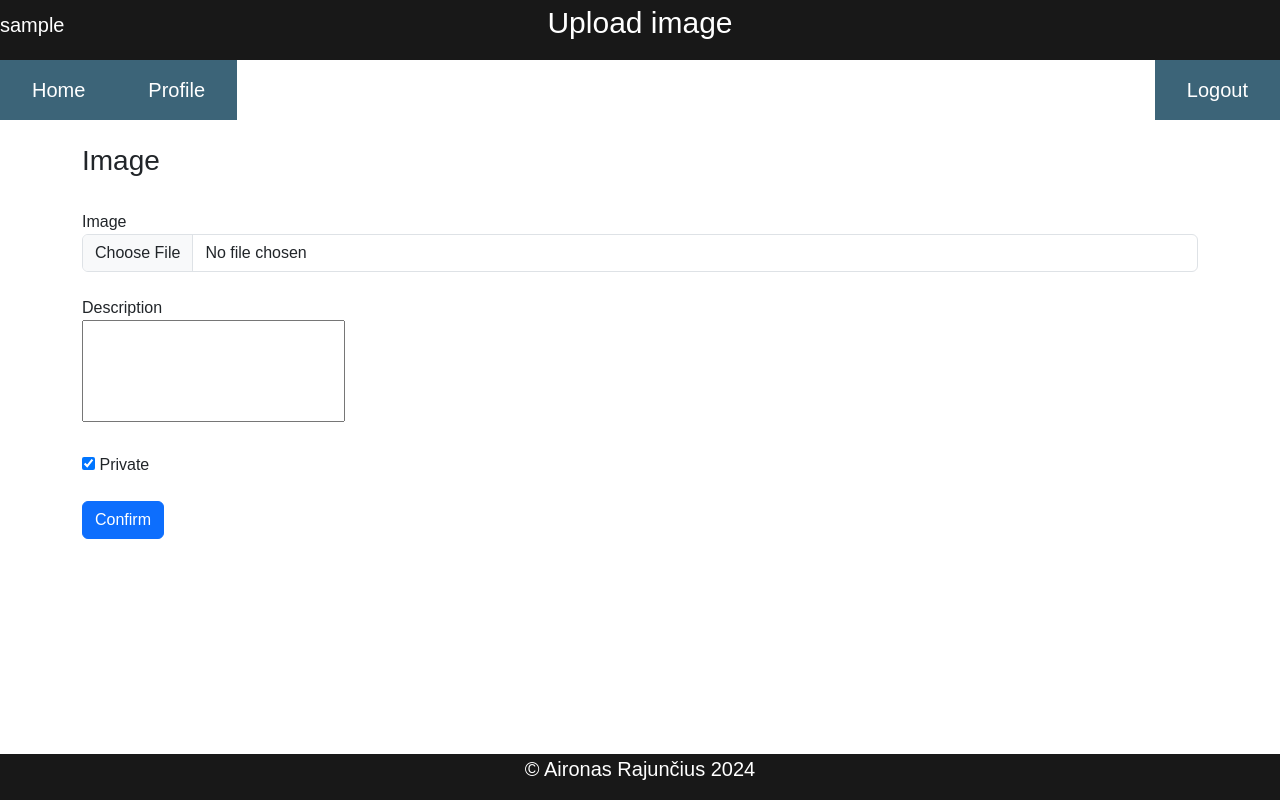
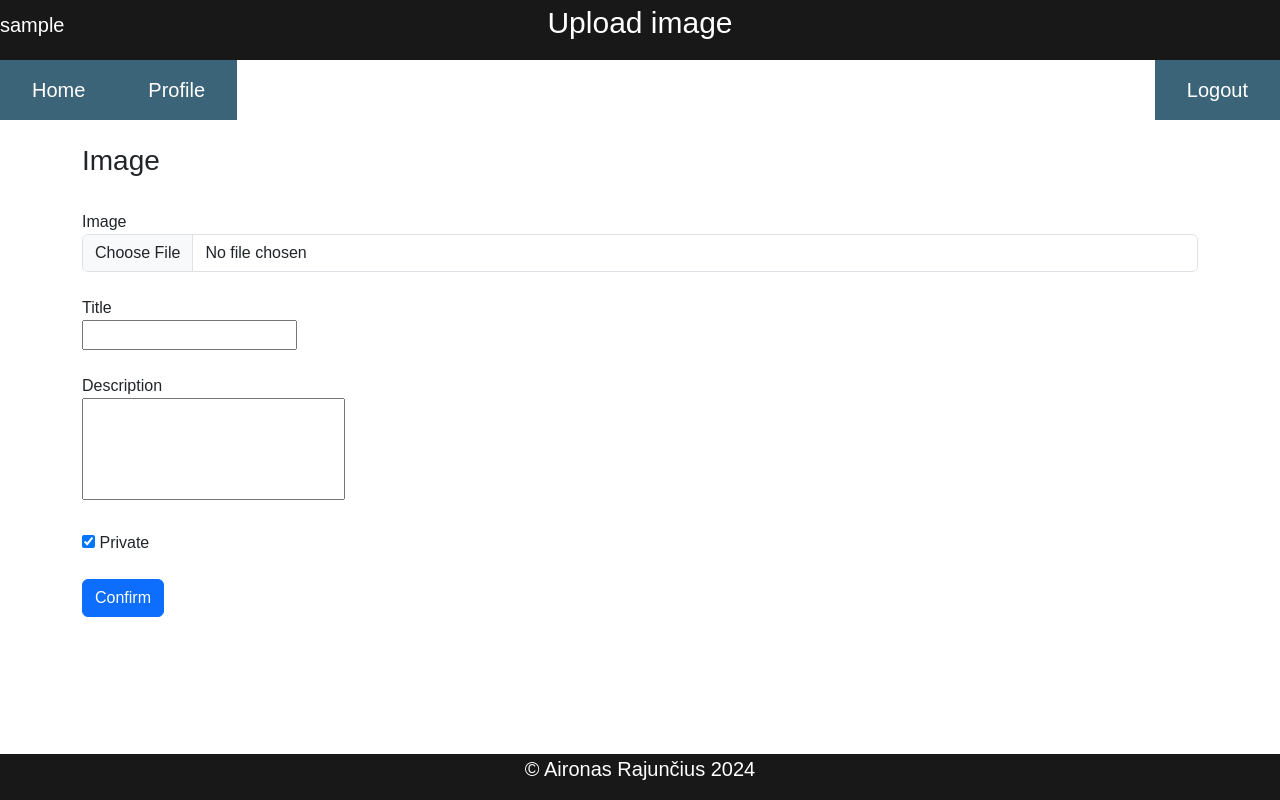
Before and after one commit to AironasGit/ImagerWeb, a Django app: page /imager/upload_img/ in a window 1280 px wide. Run offline with Django 5.2, Linux system fonts and the light colour scheme; the visitor is signed in with stand-in values (Sample User, id 1).

Commit message:
Introduced 'Title' to 'Image'

```diff
--- a/ImagerWeb/Imager/forms.py
+++ b/ImagerWeb/Imager/forms.py
@@ -4,4 +4,4 @@ from .models import Image
 class ImageForm(forms.ModelForm):
     class Meta:
         model = Image
-        fields = ('user', 'image', 'is_private', 'description')
+        fields = ('user', 'image', 'is_private', 'description', 'title')
--- a/ImagerWeb/Imager/models.py
+++ b/ImagerWeb/Imager/models.py
@@ -12,6 +12,7 @@ class Image(models.Model):
     is_private = models.BooleanField(verbose_name='Is Private', default=True)
     description = models.TextField(verbose_name='Description', null=True, blank=True, max_length=100)
     view_count = models.IntegerField(verbose_name='View Count', default=0)
+    title = models.CharField(verbose_name='Title', max_length=30, null=True, blank=True)
 
     def __str__(self):
         if self.is_private:
--- a/ImagerWeb/Imager/static/css/base.css
+++ b/ImagerWeb/Imager/static/css/base.css
@@ -81,7 +81,9 @@ footer{
   margin-bottom: auto;
 }
 .imageCard p{
-  margin: 5px;
+  margin-left: 5px;
+  margin-top: 0;
+  margin-bottom: 0;
   color: white;
 }
 .btn-group .button {
--- a/ImagerWeb/Imager/templates/edit_image.html
+++ b/ImagerWeb/Imager/templates/edit_image.html
@@ -10,6 +10,10 @@
         <textarea name="description" rows="4" cols="26" maxlength="100">{{form.description.value}}</textarea>
     </div>
     <br>
+    <div class="form-group">
+        <input name="title" type="text" maxlength="30" value="{{form.title.value}}"></input>
+    </div>
+    <br>
     <button type="submit" class="btn btn-primary register-button">Update</button>
 </form>
 {% endblock %}
--- a/ImagerWeb/Imager/templates/image.html
+++ b/ImagerWeb/Imager/templates/image.html
@@ -11,8 +11,9 @@
             <textarea readonly name="description" rows="4" cols="26">{{image.description}}</textarea>
         </div>
         <div class="other">
-            <p>{{image.date}}</p>
-            <p>{{image.user__username}}</p>
+            <p>Title: {{image.title}}</p>
+            <p>Date: {{image.date}}</p>
+            <p>Owner {{image.user__username}}</p>
             {% if image.view_count == 1 %}
                 <p>{{image.view_count}} View</p>
             {% else %}
--- a/ImagerWeb/Imager/templates/index.html
+++ b/ImagerWeb/Imager/templates/index.html
@@ -12,6 +12,7 @@
                     <div class="imageContainer">
                         <img src="/media/{{item.image}}"/>
                     </div>
+                    <p>Title: {{item.title}}</p>
                     <p>Date: {{item.date}}</p>
                     <p>Owner: {{item.user__username}}</p>
                     {% if item.view_count == 1 %}
--- a/ImagerWeb/Imager/templates/profile.html
+++ b/ImagerWeb/Imager/templates/profile.html
@@ -41,6 +41,7 @@
                             {% else %}
                                 <p>Public</p>
                             {% endif %}
+                            <p>Title: {{item.title}}</p>
                             <p>Date: {{item.date}}</p>
                         </form>
                         <div style="display: flex;">
--- a/ImagerWeb/Imager/templates/public_profile.html
+++ b/ImagerWeb/Imager/templates/public_profile.html
@@ -17,6 +17,7 @@ blic Profile {% endblock %}
                     <img src="/media/{{item.image}}"/>
                 </div>
                 <br>
+                <p>Title: {{item.title}}</p>
                 <p>Date: {{item.date}}</p>
             </div>
         </form>
--- a/ImagerWeb/Imager/templates/upload_img.html
+++ b/ImagerWeb/Imager/templates/upload_img.html
@@ -17,6 +17,11 @@
             <input name="image" type="file" accept=".jpg, .jpeg, .jfif, .pjpeg, .pjp, .png, .svg, .webp" class="form-control" id="image">
         </div>
         <br>
+        <label for="title" >Title</label>
+        <div class="form-group">
+          <input name="title" type="text" maxlength="30"></input>
+        </div>
+        <br>
         <label for="description" >Description</label>
         <div class="form-group">
           <textarea name="description" rows="4" cols="26" maxlength="100"></textarea>
--- a/ImagerWeb/Imager/views.py
+++ b/ImagerWeb/Imager/views.py
@@ -22,11 +22,11 @@ from datetime import datetime
 import os
 
 def index(request):
-    values = ('user__username', 'image', 'date', 'view_count')
+    values = ('user__username', 'image', 'date', 'view_count', 'title')
     query = request.COOKIES.get('query', '')
     sort_option = request.COOKIES.get('sort_option', 'views_desc')
     sort = get_sort(sort_option)
-    images = Image.objects.filter(is_private=False).values(*values).filter(Q(description__icontains=query) | Q(user__username__icontains=query)).order_by(sort)
+    images = Image.objects.filter(is_private=False).values(*values).filter(Q(description__icontains=query) | Q(user__username__icontains=query) | Q(title__icontains=query)).order_by(sort)
     per_page = 8
     paginator = Paginator(images, per_page=per_page)
     page_number = request.GET.get('page')
@@ -39,7 +39,7 @@ def index(request):
     return render(request, template_name='index.html', context=context)
 
 def image(request, image_name):
-    values = ('user__id', 'user__username', 'image', 'date', 'id', 'view_count', 'description')
+    values = ('user__id', 'user__username', 'image', 'date', 'id', 'view_count', 'description', 'title')
     image = Image.objects.filter(image=image_name).values(*values).first()
     Image.objects.filter(image=image_name).update(view_count=image['view_count']+1)
     context ={
@@ -61,11 +61,11 @@ def edit_image(request, image_name):
             new_image_name = sha256(f"{image_name}{str(datetime.now())}".encode('utf-8')).hexdigest() + '.' + image_name.rsplit('.', 1)[-1]
             old_file = os.path.join(f"{os. getcwd()}\\Imager\\media", image_name)
             new_file = os.path.join(f"{os. getcwd()}\\Imager\\media", new_image_name)
-            Image.objects.filter(image=image_name).update(image=new_image_name, is_private=is_private, description=request.POST.get('description'))
+            Image.objects.filter(image=image_name).update(image=new_image_name, is_private=is_private, description=request.POST.get('description'), title=request.POST.get('title'))
             os.rename(old_file, new_file)
             messages.info(request, f'Image updated')
             return redirect(f'{new_image_name}')
-        Image.objects.filter(image=image_name).update(is_private=is_private, description=request.POST.get('description'))
+        Image.objects.filter(image=image_name).update(is_private=is_private, description=request.POST.get('description'), title=request.POST.get('title'))
         messages.info(request, f'Image updated')
         return redirect(f'{image_name}')
     return render(request, template_name='edit_image.html', context=context)
@@ -75,13 +75,13 @@ def edit_image(request, image_name):
 def profile(request):
     if request.method == 'POST':
         set_profile_photo(request)
-    values = ('user__username', 'image', 'date', 'is_private', 'id')
+    values = ('user__username', 'image', 'date', 'is_private', 'id', 'title')
     per_page = 6
     query = request.COOKIES.get('query', '')
     sort_option = request.COOKIES.get('sort_option', 'views_desc')
     sort = get_sort(sort_option)
-    images = Image.objects.filter(user_id=request.user.id).values(*values).filter(Q(description__icontains=query) | Q(user__username__icontains=query)).order_by(sort)
-    all_images = Image.objects.filter(user_id=request.user.id).values(*values)
+    images = Image.objects.filter(user_id=request.user.id).values(*values).filter(Q(description__icontains=query) | Q(user__username__icontains=query) | Q(title__icontains=query)).order_by(sort)
+    all_images = Image.objects.filter(user_id=request.user.id).values('image')
     profile = Profile.objects.filter(user_id=request.user.id).first()
     paginator = Paginator(images, per_page=per_page)
     page_number = request.GET.get('page')
@@ -171,12 +171,12 @@ def register(request):
     return render(request, 'registration/register.html')
 
 def public_profile(request, username):
-    values = ('user__username', 'image', 'date')
+    values = ('user__username', 'image', 'date', 'title')
     per_page = 8
     query = request.COOKIES.get('query', '')
     sort_option = request.COOKIES.get('sort_option', 'views_desc')
     sort = get_sort(sort_option)
-    images = Image.objects.filter(user__username=username, is_private=False).values(*values).filter(Q(description__icontains=query) | Q(user__username__icontains=query)).order_by(sort)
+    images = Image.objects.filter(user__username=username, is_private=False).values(*values).filter(Q(description__icontains=query) | Q(user__username__icontains=query) | Q(title__icontains=query)).order_by(sort)
     paginator = Paginator(images, per_page=per_page)
     page_number = request.GET.get('page')
     paged_images = paginator.get_page(page_number)
```
Also changed, not shown: ImagerWeb/Imager/migrations/0018_image_title.py (added).
